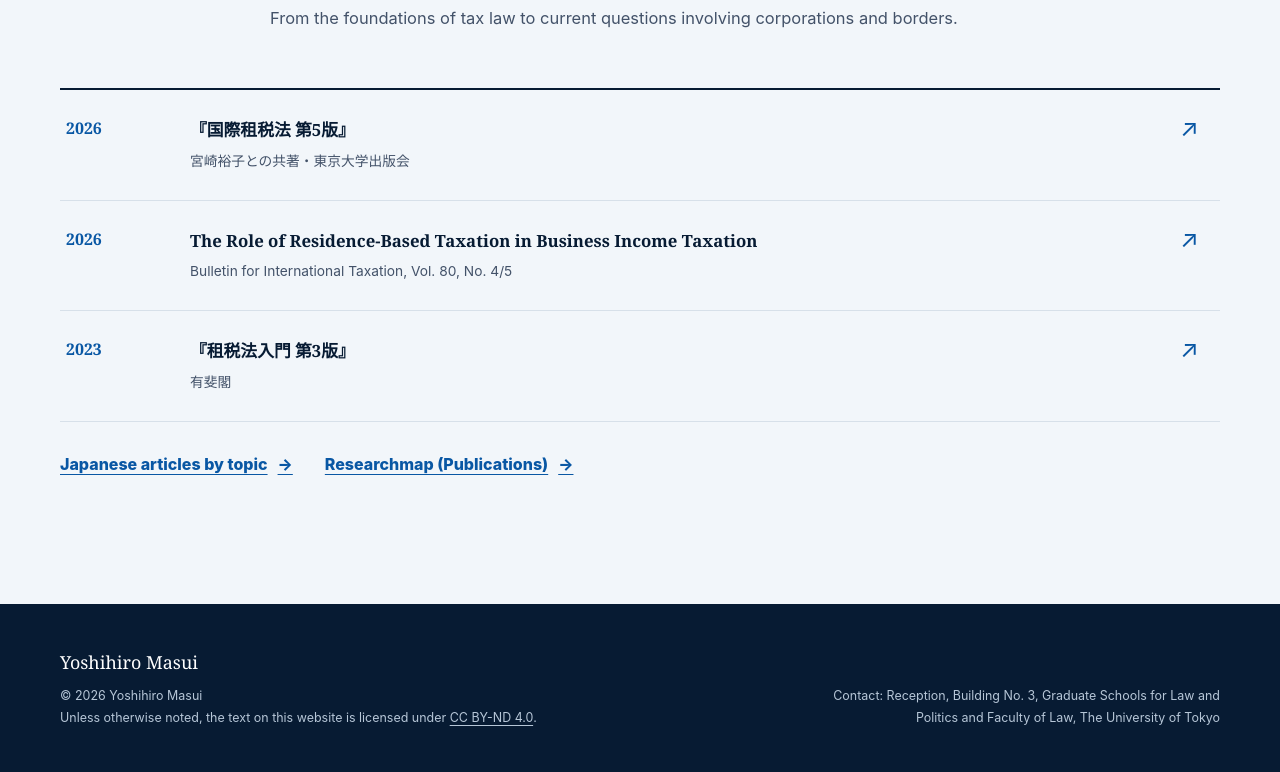
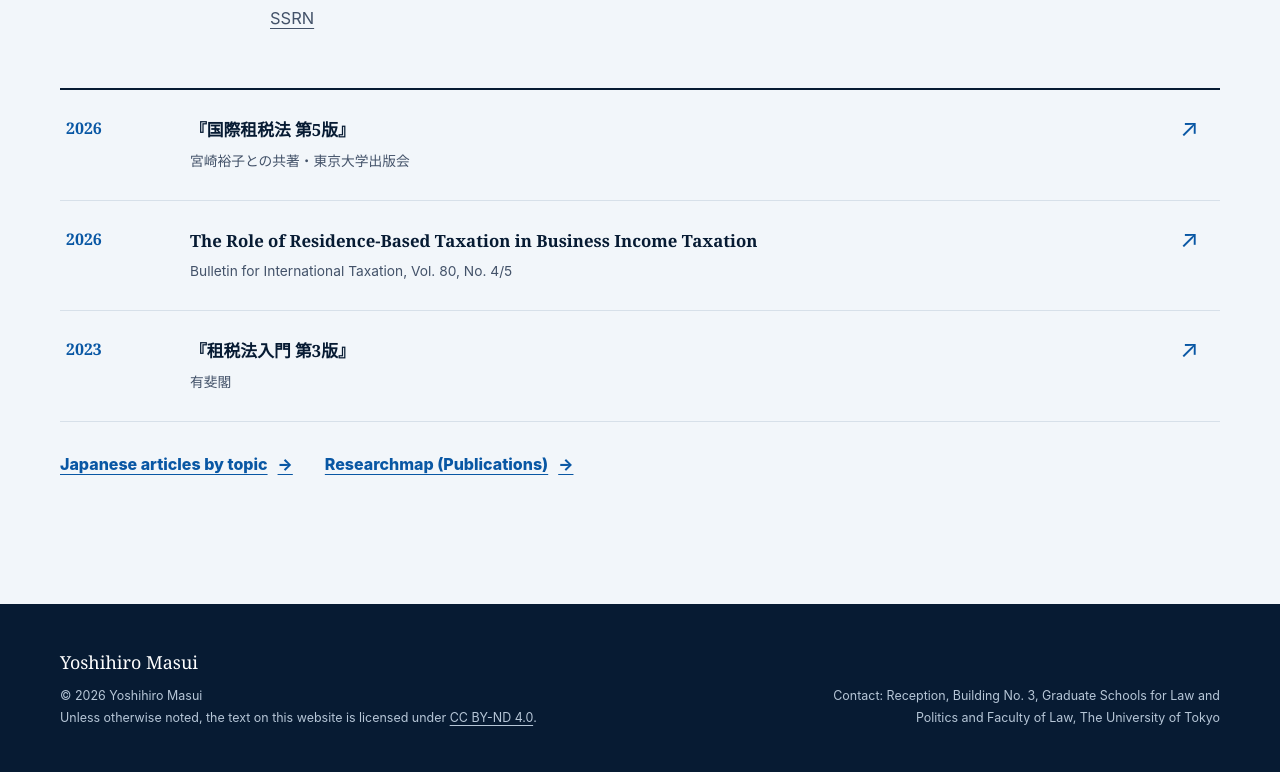
Before and after one commit to yomasui/yomasui.github.io, a plain HTML site: page en/publications/index.html in a window 1280 px wide. Shown: the part 274-1046 px from the top of the page. Drawn offline with Linux system fonts and the light colour scheme.

Commit message:
Replace publications intro with SSRN link

```diff
--- a/en/publications/index.html
+++ b/en/publications/index.html
@@ -39,7 +39,7 @@
 <div>
 <h1><span>Selected publications</span></h1>
 
-<p class="section-intro">From the foundations of tax law to current questions involving corporations and borders.</p>
+<p class="section-intro"><a href="https://papers.ssrn.com/sol3/cf_dev/AbsByAuth.cfm?per_id=89416" rel="noopener noreferrer" target="_blank">SSRN</a></p>
 </div>
 </div>
 <div class="publication-list" id="selected">
```
